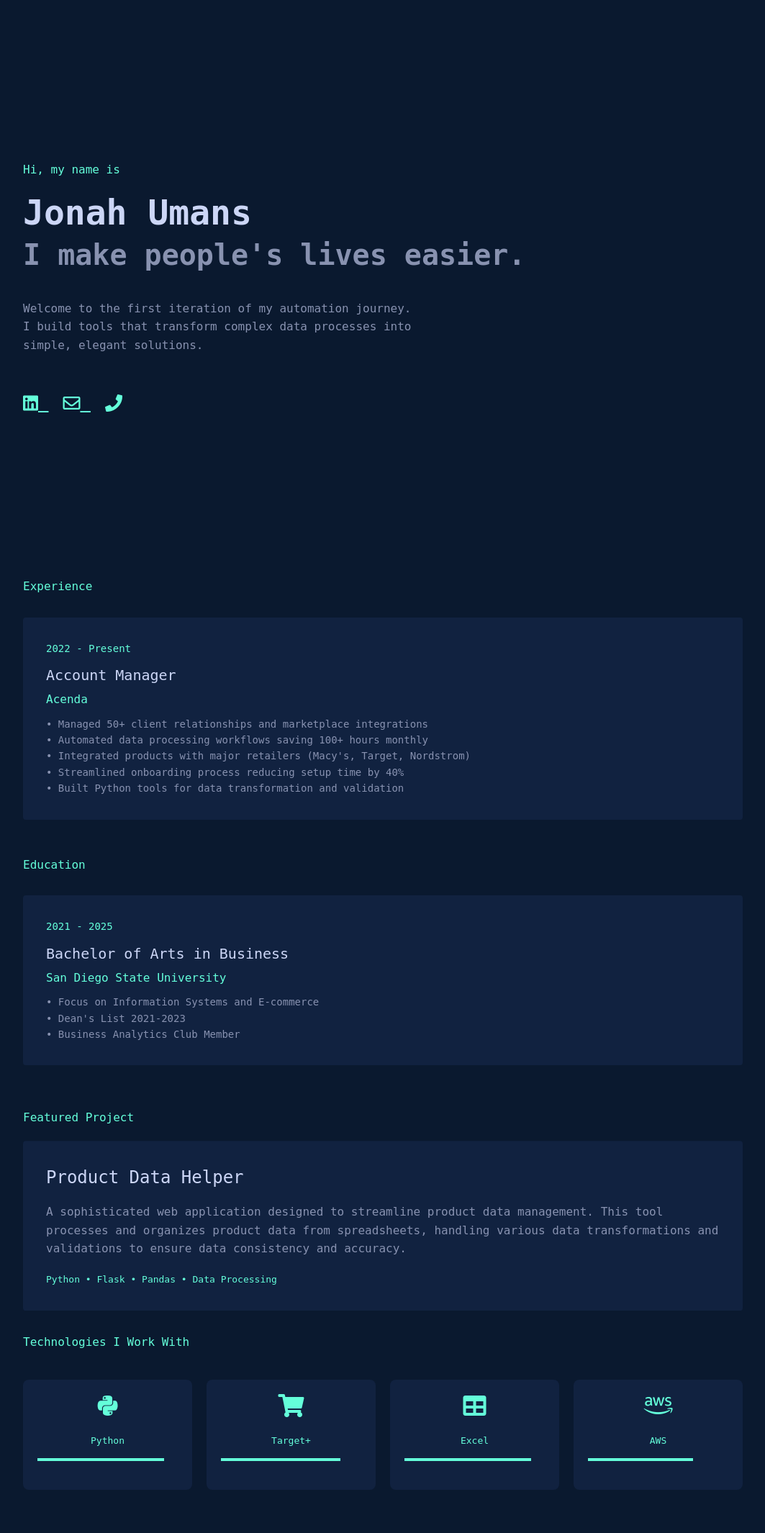
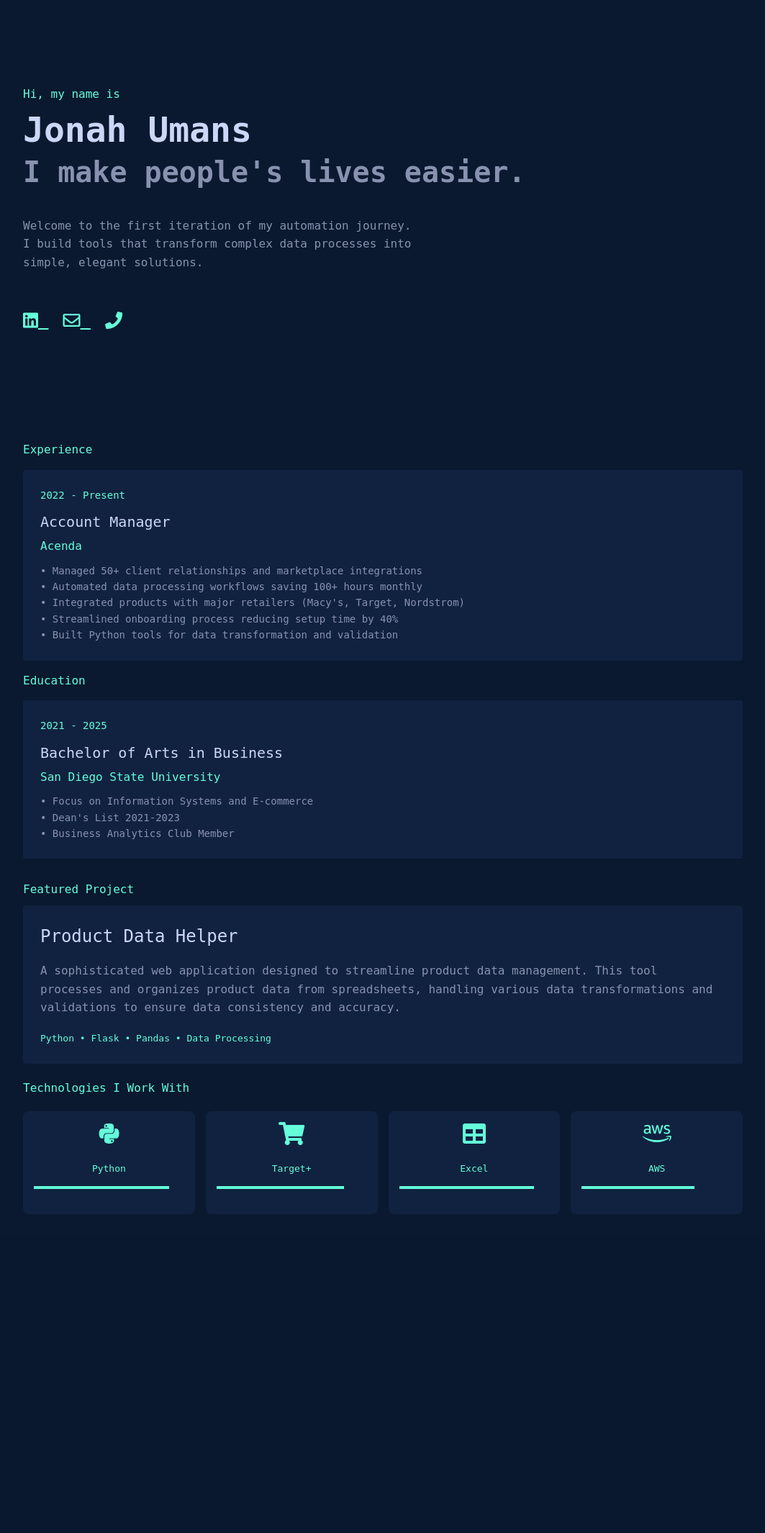
Before and after one commit to jonahumans/Migration-Assistant, a Flask app: page /about in a window 1280 px wide. Shown: the part 58-2188 px from the top of the page at 72% size, without its empty margins (108-1171 px from the left). After the commit the page ends 1745 px from the top, so only its background shows below. Run offline with Flask 3, Linux system fonts and the light colour scheme.

Commit message:
Assistant checkpoint: Reduce spacing between elements in about page
Assistant generated file changes:
- templates/about.html: Reduce spacing between elements
Reduce spacing between elements
Reduce spacing in sections

---

User prompt:

theres too much space in between everything. Make it less spacious

```diff
--- a/templates/about.html
+++ b/templates/about.html
@@ -1,4 +1,3 @@
-
 <!DOCTYPE html>
 <html lang="en">
 <head>
@@ -52,13 +51,13 @@
         .tech-section {
             display: grid;
             grid-template-columns: repeat(auto-fit, minmax(120px, 1fr));
-            gap: 20px;
-            margin-top: 40px;
+            gap: 15px;
+            margin-top: 20px;
         }
 
         .tech-item {
             text-align: center;
-            padding: 20px;
+            padding: 15px;
             background: #112240;
             border-radius: 8px;
             transition: transform 0.3s;
@@ -115,11 +114,11 @@
         .container {
             max-width: 1000px;
             margin: 0 auto;
-            padding: 60px 2rem;
+            padding: 30px 2rem;
         }
 
         .hero {
-            min-height: 100vh;
+            min-height: 80vh;
             display: flex;
             flex-direction: column;
             justify-content: center;
@@ -128,7 +127,7 @@
         .small-heading {
             color: var(--highlight-color);
             font-size: 16px;
-            margin-bottom: 20px;
+            margin-bottom: 10px;
         }
 
         h1 {
@@ -152,14 +151,14 @@
         }
 
         .breadcrumb-container {
-            margin-top: 30px;
+            margin-top: 15px;
         }
 
         .breadcrumb-item {
             background: #112240;
-            padding: 2rem;
+            padding: 1.5rem;
             border-radius: 4px;
-            margin-bottom: 20px;
+            margin-bottom: 15px;
             transition: transform 0.2s;
         }
 
@@ -191,14 +190,14 @@
         }
 
         .projects {
-            margin-top: 60px;
+            margin-top: 30px;
         }
 
         .project-card {
             background: #112240;
-            padding: 2rem;
+            padding: 1.5rem;
             border-radius: 4px;
-            margin-bottom: 30px;
+            margin-bottom: 20px;
             transition: transform 0.2s;
         }
 
@@ -264,7 +263,7 @@
 
             </div>
 
-            <div class="small-heading" style="margin-top: 50px;">Education</div>
+            <div class="small-heading" style="margin-top: 15px;">Education</div>
             <div class="breadcrumb-container">
                 <div class="breadcrumb-item">
                     <div class="date">2021 - 2025</div>
```
